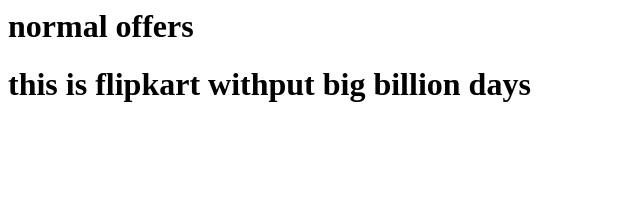
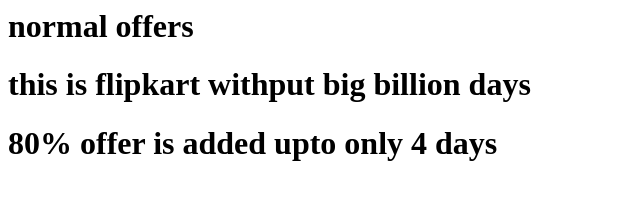
Before and after one commit to GUNASEKHAR6512/flipkart, a plain HTML site: page index.html in a window 1280 px wide. Shown: the whole page, without its empty margins (0-640 px from the left). Drawn offline with Linux system fonts and the light colour scheme.

Commit message:
'offers'

```diff
--- a/index.html
+++ b/index.html
@@ -1,2 +1,3 @@
 <h1>normal offers</h1>
 <h1>this is flipkart withput big billion days</h1>
+<h1>80% offer is added upto only 4 days</h1>
```
